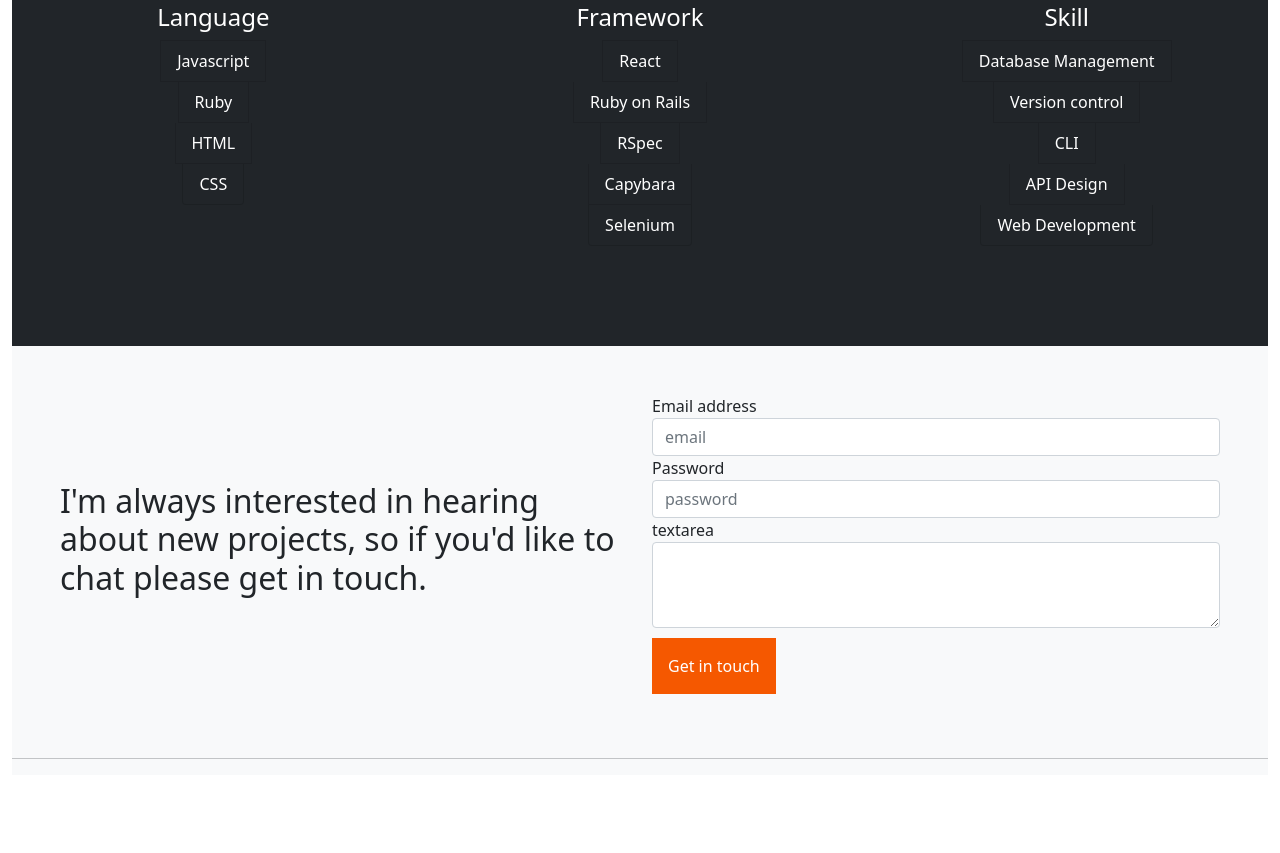
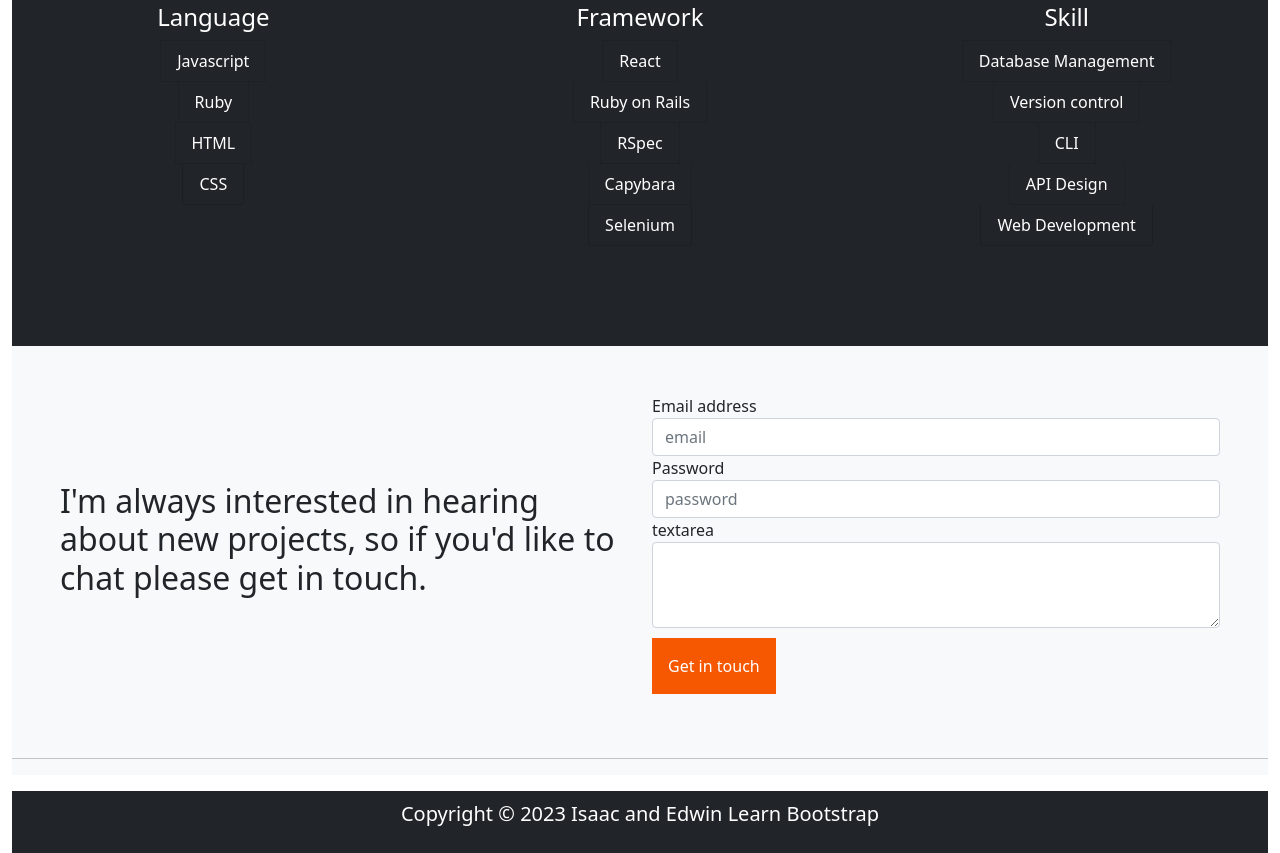
Before and after one commit to mosidrum/Bootstrap-portfolio, a plain HTML site: page index.html in a window 1280 px wide. Shown: the part 2728-3581 px from the top of the page. Before the commit the page ends 3519 px from the top, so only its background shows below. Drawn offline with nearby package versions, Linux system fonts and the light colour scheme.

Commit message:
Add footer section to project

```diff
--- a/index.html
+++ b/index.html
@@ -273,6 +273,17 @@ don’t hesitate to contact me.
         </div>
       </div>
     </div>
+      <!-- Footer -->
+      <footer class="p-2 bg-dark text-center text-white position-relative">
+        <div class="container">
+          <p class="lead">
+            Copyright &copy; 2023 Isaac and Edwin Learn Bootstrap
+          </p>
+          <a href="#" class="position-absolute bottom-0 end-0 p-5">
+            <i class="bi bi-arrow-up-circle h1"></i>
+          </a>
+        </div>
+      </footer>
   </div>
 
   <script src="https://cdn.jsdelivr.net/npm/bootstrap@5.0.2/dist/js/bootstrap.bundle.min.js" integrity="sha384-MrcW6ZMFYlzcLA8Nl+NtUVF0sA7MsXsP1UyJoMp4YLEuNSfAP+JcXn/tWtIaxVXM" crossorigin="anonymous"></script>
```
